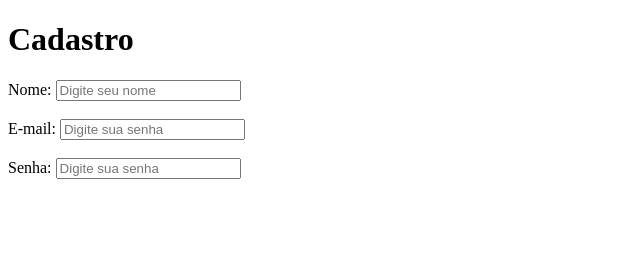
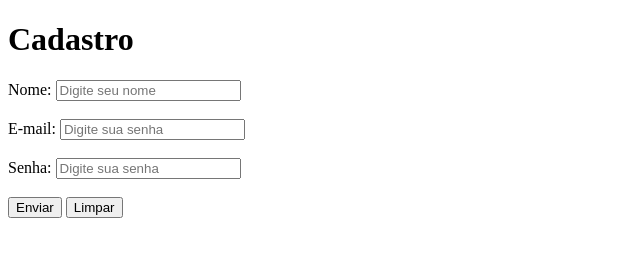
Before and after one commit to EFBasso/exerc_EBAC, a plain HTML site: page HTML/exercicio.html in a window 1280 px wide. Shown: the whole page, without its empty margins (0-640 px from the left). Drawn offline with Linux system fonts and the light colour scheme.

Commit message:
adição dos botões: Enviar e Limpar

```diff
--- a/HTML/exercicio.html
+++ b/HTML/exercicio.html
@@ -13,7 +13,10 @@
         <label for="email">E-mail:</label>
         <input id="email" type="email" placeholder="Digite sua senha"><br><br>
         <label for="senha">Senha:</label>
-        <input id="senha" type="password" placeholder="Digite sua senha">
+        <input id="senha" type="password" placeholder="Digite sua senha"><br><br>
+
+        <button type="submit">Enviar</button>
+        <button type="reset">Limpar</button>
     </form>
 </body>
 </html>
```
